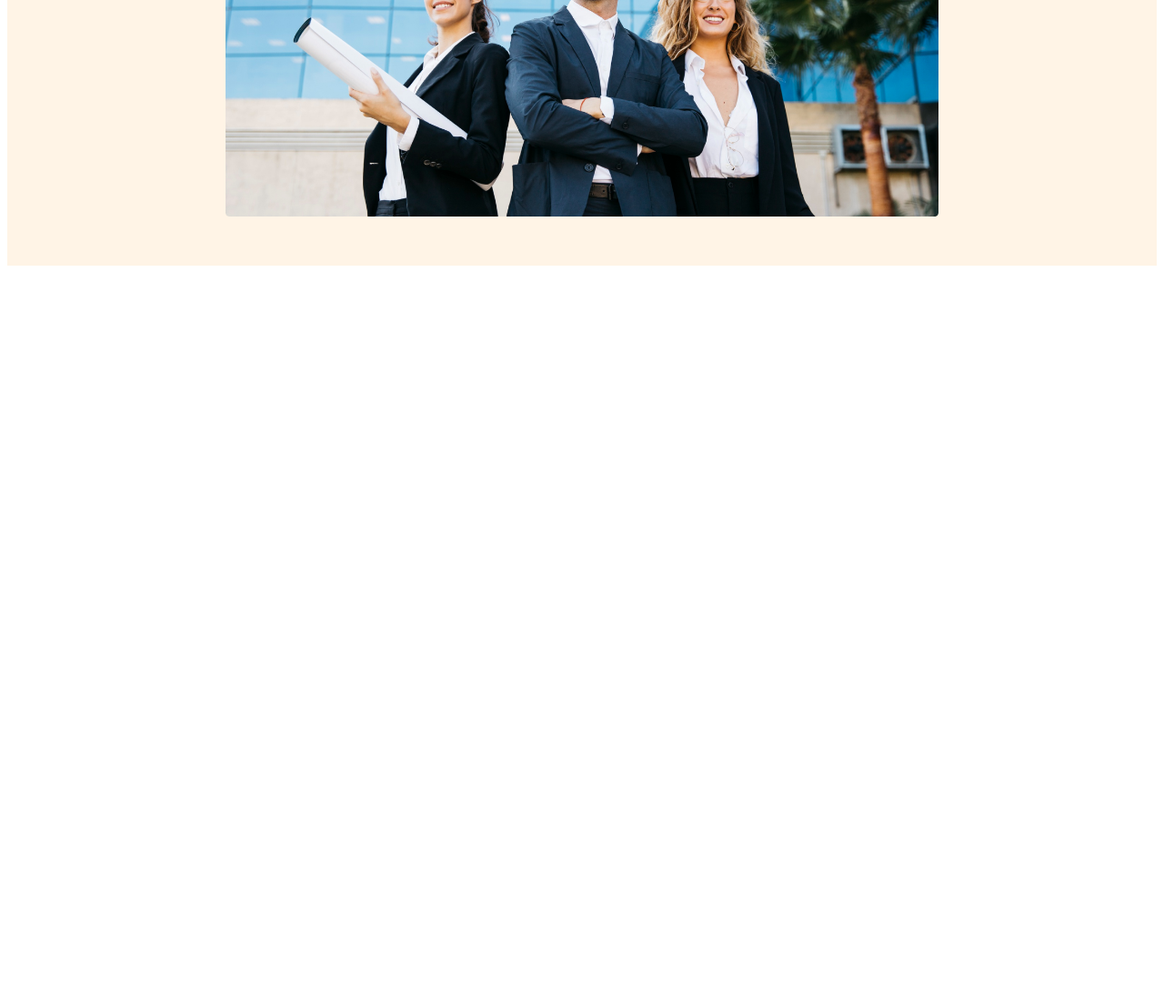
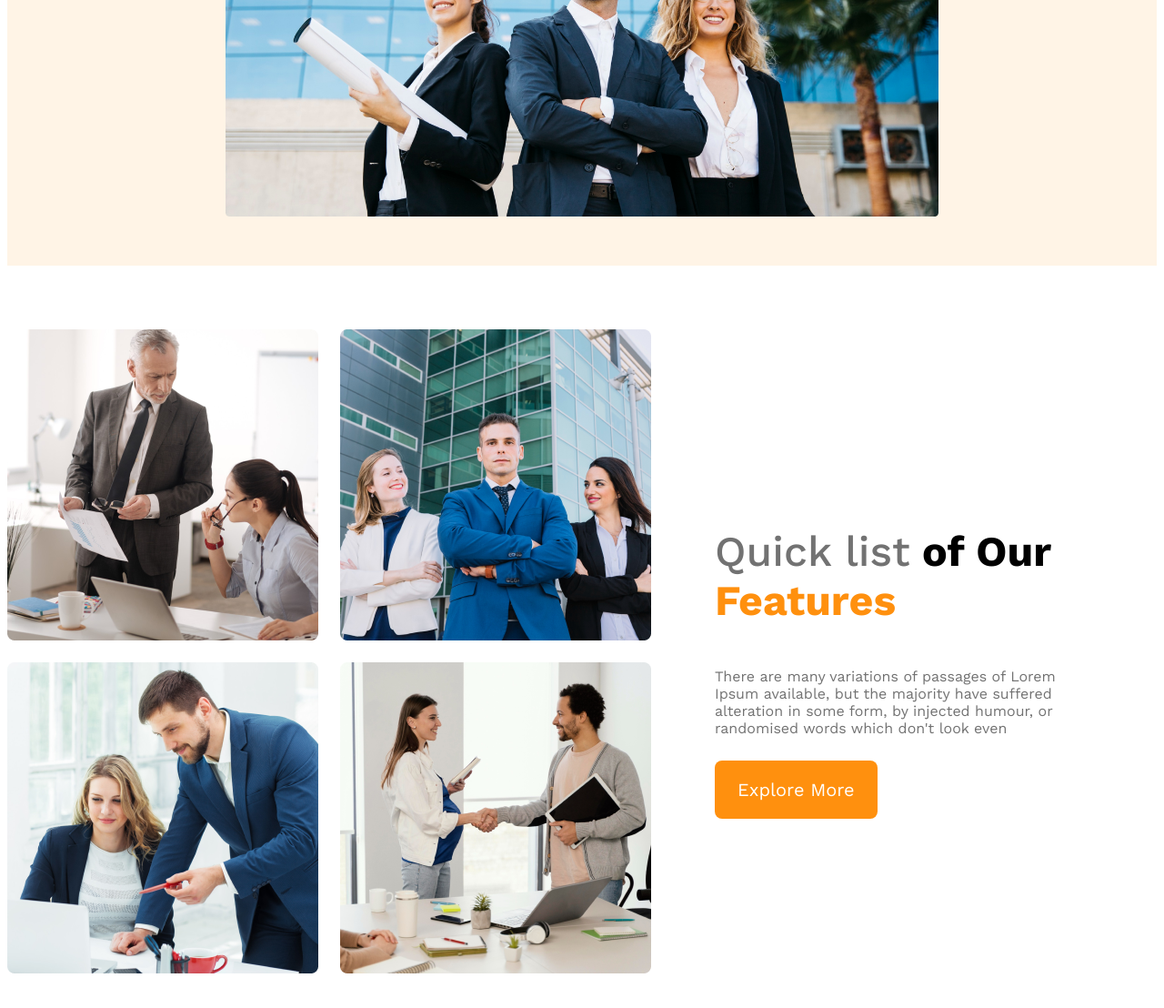
Before and after one commit to Maruf-Ahamed1/-g3-architects-website, a plain HTML site: page index.html in a window 1280 px wide. Shown: the part 739-1847 px from the top of the page at 91% size. Before the commit the page ends 1039 px from the top, so only its background shows below. Drawn offline with nearby package versions, Linux system fonts and the light colour scheme.

Commit message:
teams container added

```diff
--- a/Styles/architects.css
+++ b/Styles/architects.css
@@ -90,3 +90,36 @@
         padding: 50px;
     }
 }
+
+/* Main style */
+main{
+    max-width: 1440px;
+    margin: 70px auto;
+}
+/* teams styles */
+.teams-container{
+    display: flex;
+    align-items: center;
+}
+.teams-img-container{
+    display: grid;
+    grid-template-columns: repeat(2,1fr);
+    gap: 1.5rem;
+}
+.teams-content{
+    padding: 0px 70px;
+}
+.teams-title{
+    font-size: 2.9rem;
+}
+.quick-list{
+    color: #727272;
+    font-weight: 500;
+}
+.text-features{
+    color: #FF900E;
+    font-weight: 700;
+}
+.teams-description{
+    color: #727272;
+}
--- a/index.html
+++ b/index.html
@@ -7,6 +7,7 @@
     <link rel="stylesheet" href="Styles/architects.css">
 </head>
 <body>
+    <!-- Header starts -->
     <header>
         <nav>
             <h3 class="nav-title">G3 Architects</h3>
@@ -28,8 +29,23 @@
             <img src="images/banner.png" alt="">
     </div>
     </header>
+    <!-- Header Ends -->
     <main>
-
+        <!-- teams sections start -->
+        <section class="teams-container">
+            <div class="teams-img-container">
+                <img src="images/team1.png" alt="">
+                <img src="images/team2.png" alt="">
+                <img src="images/team3.png" alt="">
+                <img src="images/team4.png" alt="">
+            </div>
+            <div class="teams-content">
+                <h3 class="teams-title"><span class="quick-list">Quick list</span> <span>of Our</span><br>
+                     <span class="text-features">Features</span></h3>
+                <p class="teams-description">There are many variations of passages of Lorem Ipsum available, but the majority have suffered alteration in some form, by injected humour, or randomised words which don't look even</p>
+                <button class="btn-primary">Explore More</button>
+            </div>
+        </section>
     </main>
     <body>
 
```
